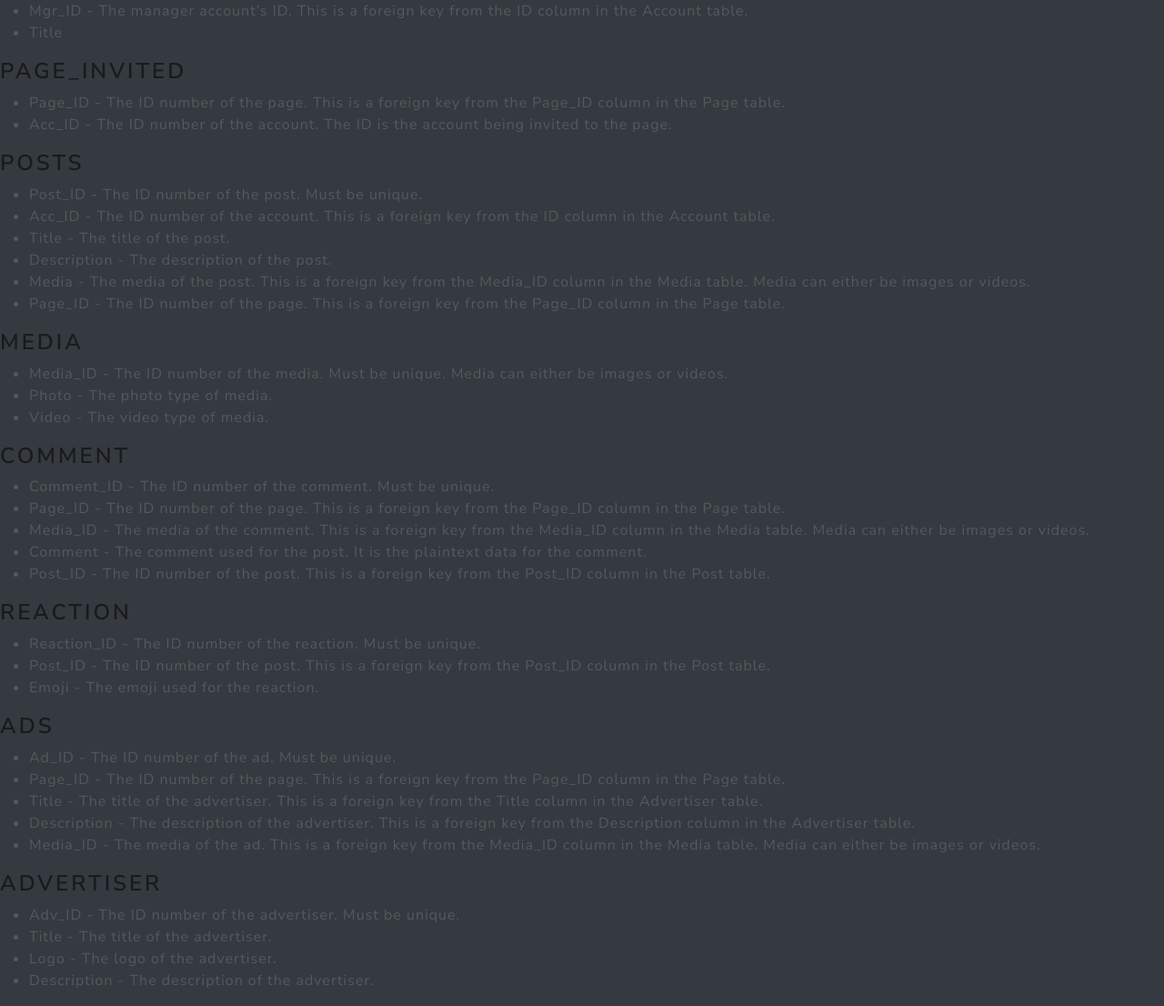
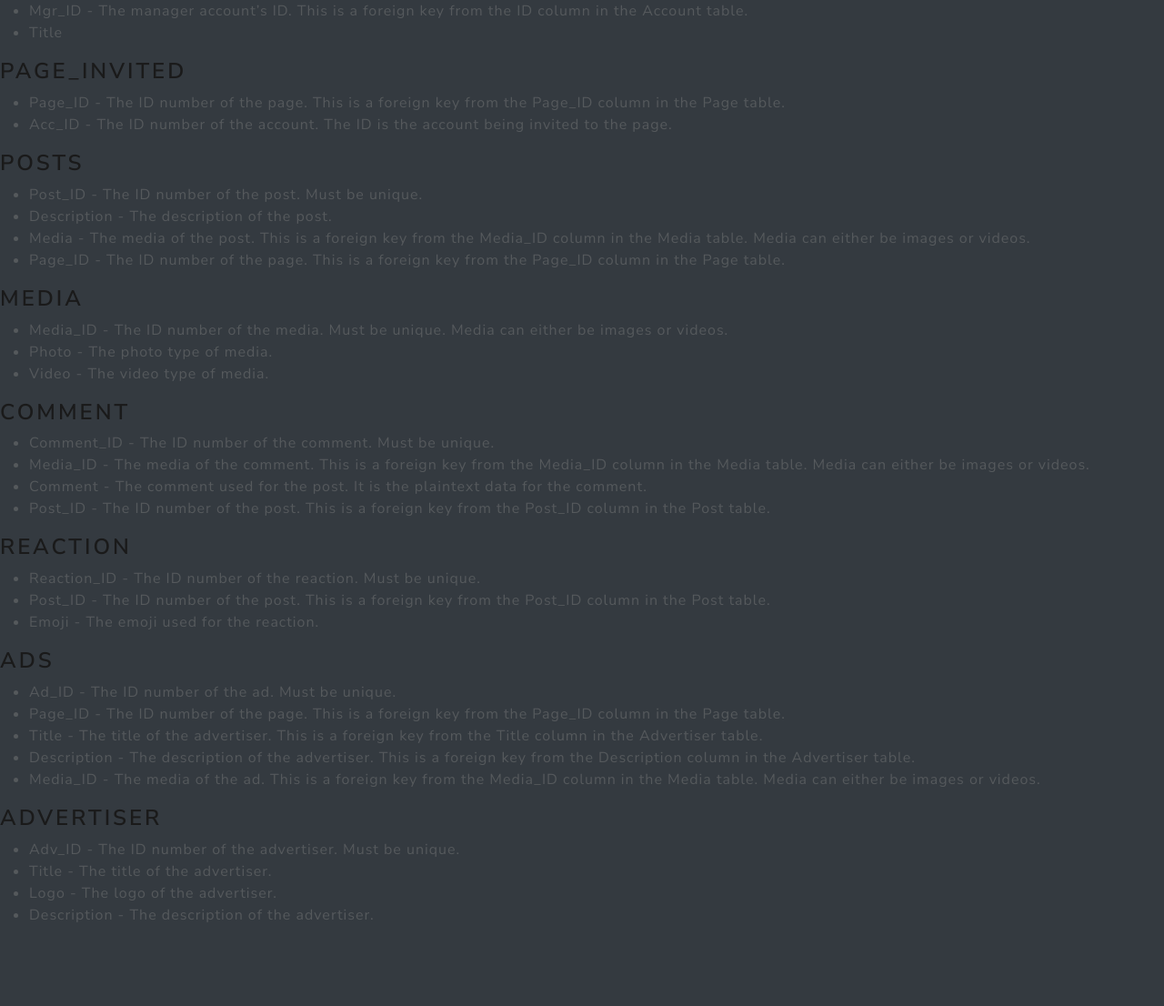
Before and after one commit to ahoerr2/CS370-Final-Project, a PHP site: page /datadictionary.php in a window 1280 px wide. Shown: the part 1074-2180 px from the top of the page at 91% size. After the commit the page ends 2088 px from the top, so only its background shows below. Run offline with PHP 8.4, Linux system fonts and the light colour scheme.

Commit message:
Update datadictionary.php

```diff
--- a/datadictionary.php
+++ b/datadictionary.php
@@ -56,8 +56,6 @@
     <h3 id="posts">Posts</h3>
     <ul>
         <li>Post_ID - The ID number of the post. Must be unique.</li>
-        <li>Acc_ID - The ID number of the account. This is a foreign key from the ID column in the Account table.</li>
-        <li>Title - The title of the post.</li>
         <li>Description - The description of the post.</li>
         <li>Media - The media of the post. This is a foreign key from the Media_ID column in the Media table. Media can either be images or videos.</li>
         <li>Page_ID - The ID number of the page. This is a foreign key from the Page_ID column in the Page table.</li>
@@ -71,7 +69,6 @@
     <h3 id="comment">Comment</h3>
     <ul>
         <li>Comment_ID - The ID number of the comment. Must be unique.</li>
-        <li>Page_ID - The ID number of the page. This is a foreign key from the Page_ID column in the Page table.</li>
         <li>Media_ID - The media of the comment. This is a foreign key from the Media_ID column in the Media table. Media can either be images or videos.</li>
         <li>Comment - The comment used for the post. It is the plaintext data for the comment.</li>
         <li>Post_ID - The ID number of the post. This is a foreign key from the Post_ID column in the Post table.</li>
```
